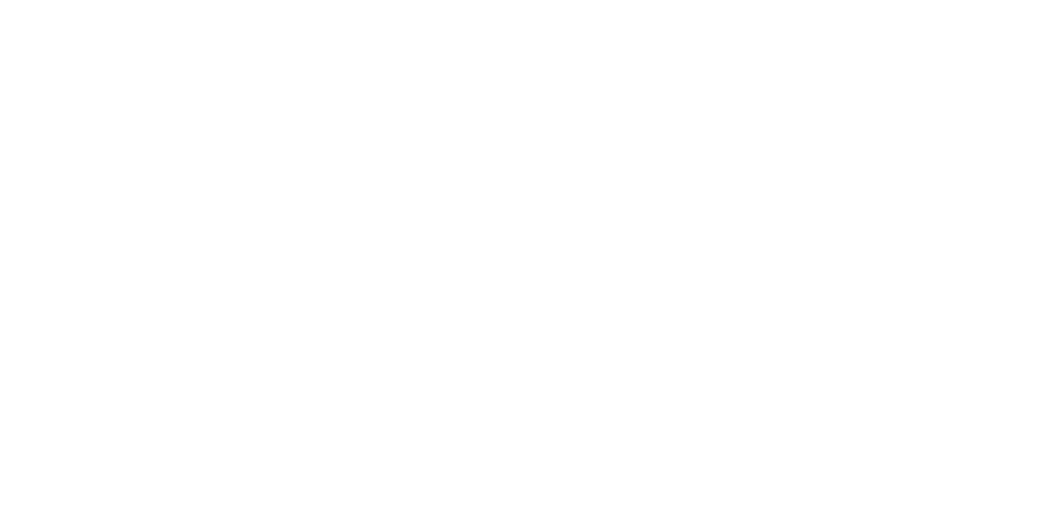
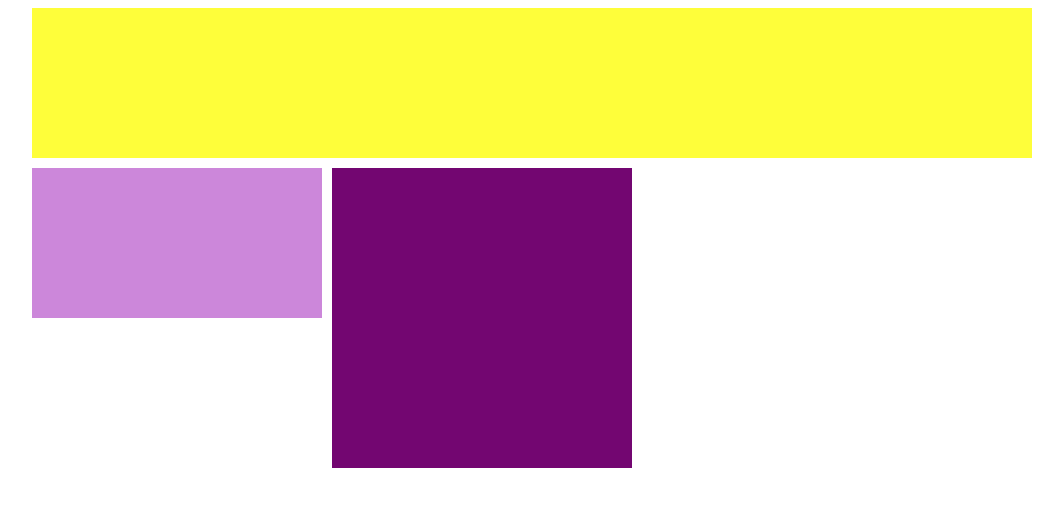
Before and after one commit to flaviamatta90/htmlcss-struttura-wp, a plain HTML site: page index.html in a window 1280 px wide. Shown: the whole page, without its empty margins (104-1167 px from the left). Drawn offline with Linux system fonts and the light colour scheme.

Commit message:
header, main, col-left, col-center.

```diff
--- a/css/style.css
+++ b/css/style.css
@@ -3,3 +3,38 @@
   padding: 0;
   margin-left: 0;
 }
+
+.container {
+  width: 1000px;
+  margin: auto;
+}
+
+header {
+  height: 150px;
+  background-color: #FEFE3A;
+}
+
+main {
+  margin: 10px 0;
+}
+
+main::after {
+  content: "";
+  display: block;
+  clear: both;
+}
+
+.col-left {
+  float: left;
+  height: 150px;
+  width: 29%;
+  margin-right: 1%;
+  background-color: #CC87DA;
+}
+
+.col-central {
+  float: left;
+  padding: 150px;
+  width: 30%;
+  background-color: #730671 ;
+}
--- a/index.html
+++ b/index.html
@@ -3,9 +3,27 @@
   <head>
     <meta charset="utf-8">
     <title>Struttura WP</title>
-    <link rel="stylesheet" href="/css/style.css">
+    <link rel="stylesheet" href="css/style.css">
   </head>
   <body>
 
+    <div class="container">
+
+    <header>
+    </header>
+
+    <main>
+      <aside class="col-left"></aside>
+      <section class="col-central"></section>
+      <aside class="col-right"></aside>
+
+    </main>
+
+    <footer>
+    </footer>
+
+  </div>
+
+
   </body>
 </html>
```
